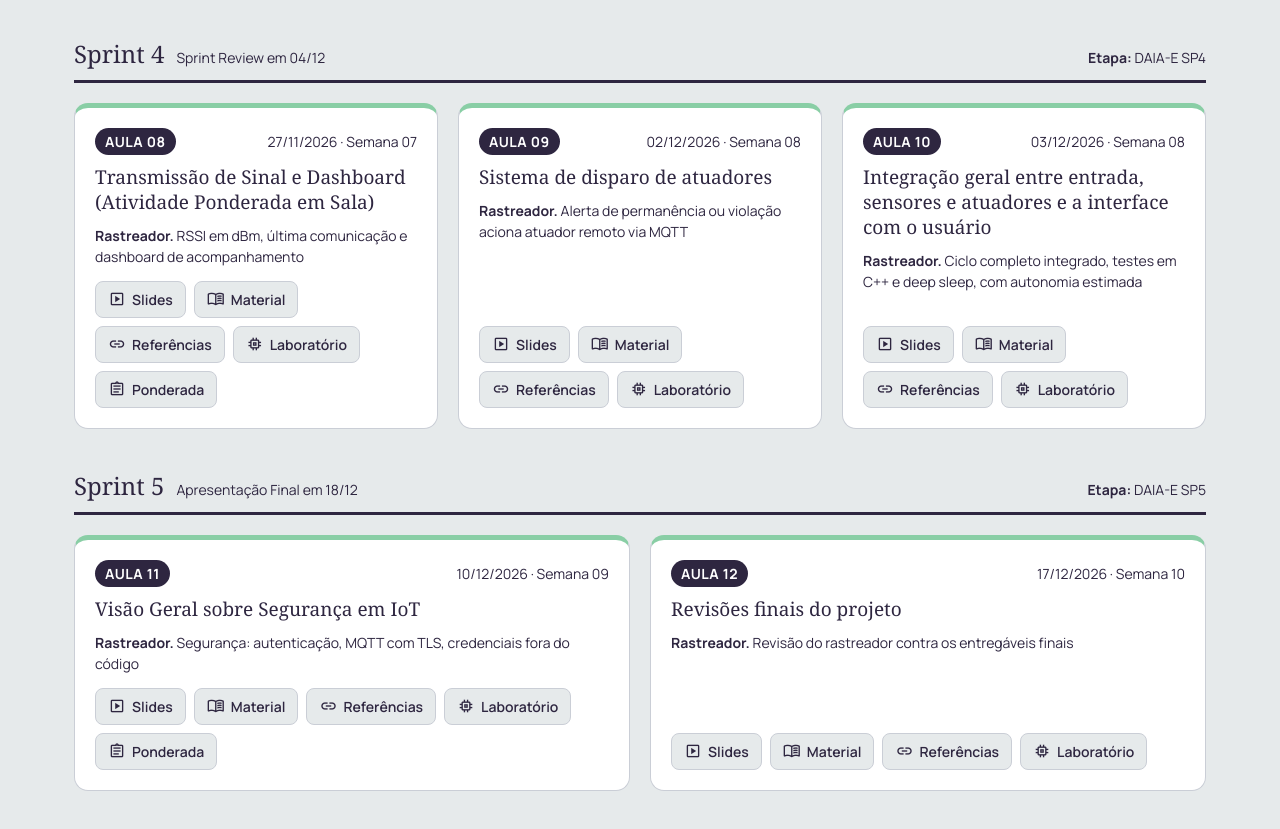
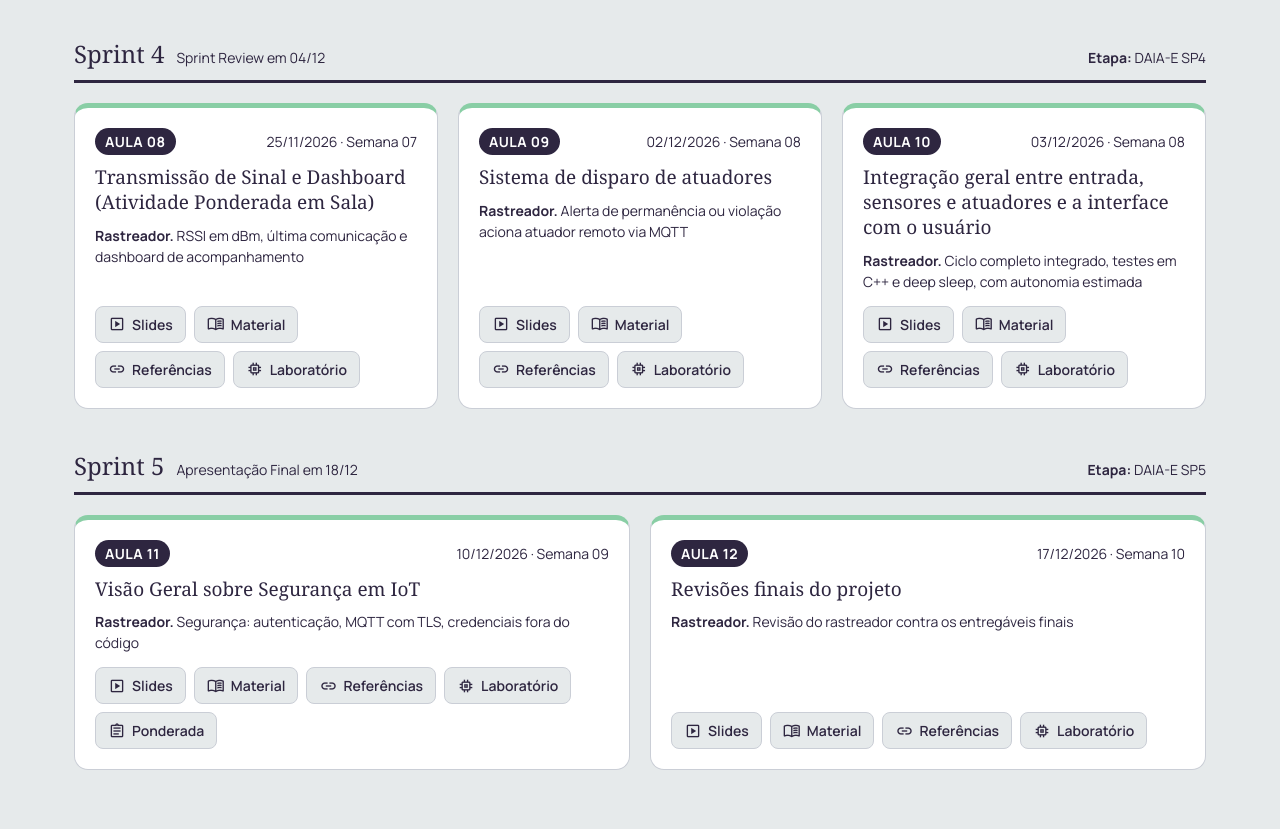
Before and after one commit to canaldoovidio/2026-2B-M04, a plain HTML site: page index.html in a window 1280 px wide. Shown: the part 1383-2212 px from the top of the page. Drawn offline with nearby package versions, Linux system fonts and the light colour scheme; a web font is replaced by a local one.

Commit message:
Update date for Aula 08 and remove Ponderada link

```diff
--- a/index.html
+++ b/index.html
@@ -188,7 +188,7 @@
           <article class="card-aula" data-aula="08">
             <div class="card-cabecalho">
               <span class="card-badge">AULA 08</span>
-              <p class="card-data">27/11/2026 &middot; Semana 07</p>
+              <p class="card-data">25/11/2026 &middot; Semana 07</p>
             </div>
             <h3>Transmissão de Sinal e Dashboard (Atividade Ponderada em Sala)</h3>
             <p class="card-resumo"><strong>Rastreador.</strong> RSSI em dBm, última comunicação e dashboard de acompanhamento</p>
@@ -197,7 +197,6 @@
               <a class="botao" href="materiais/aula08.html"><span class="material-symbols-outlined" aria-hidden="true">menu_book</span>Material</a>
               <a class="botao" href="referencias/aula08.html"><span class="material-symbols-outlined" aria-hidden="true">link</span>Referências</a>
               <a class="botao" href="labs/aula08.html"><span class="material-symbols-outlined" aria-hidden="true">memory</span>Laboratório</a>
-              <a class="botao" href="ponderadas/mapa-dbm/index.html"><span class="material-symbols-outlined" aria-hidden="true">assignment</span>Ponderada</a>
             </div>
           </article>
 
```
